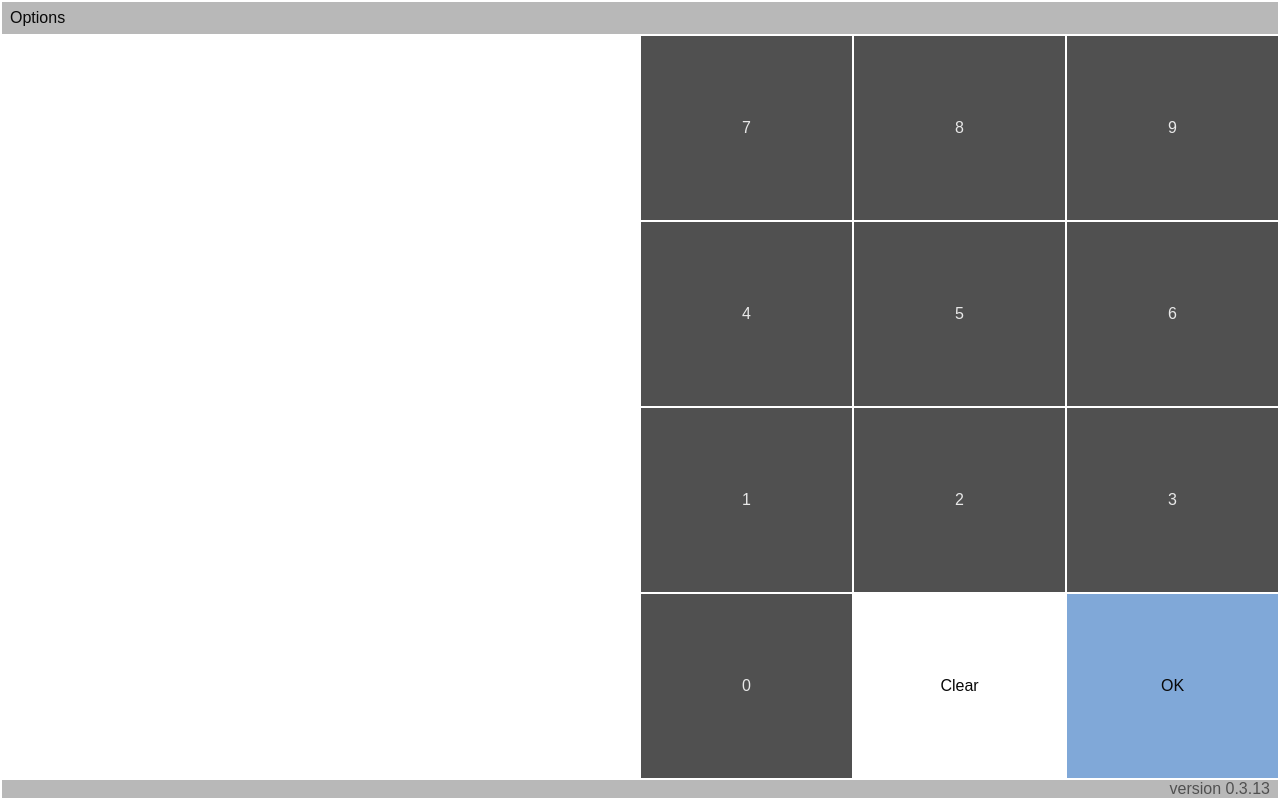
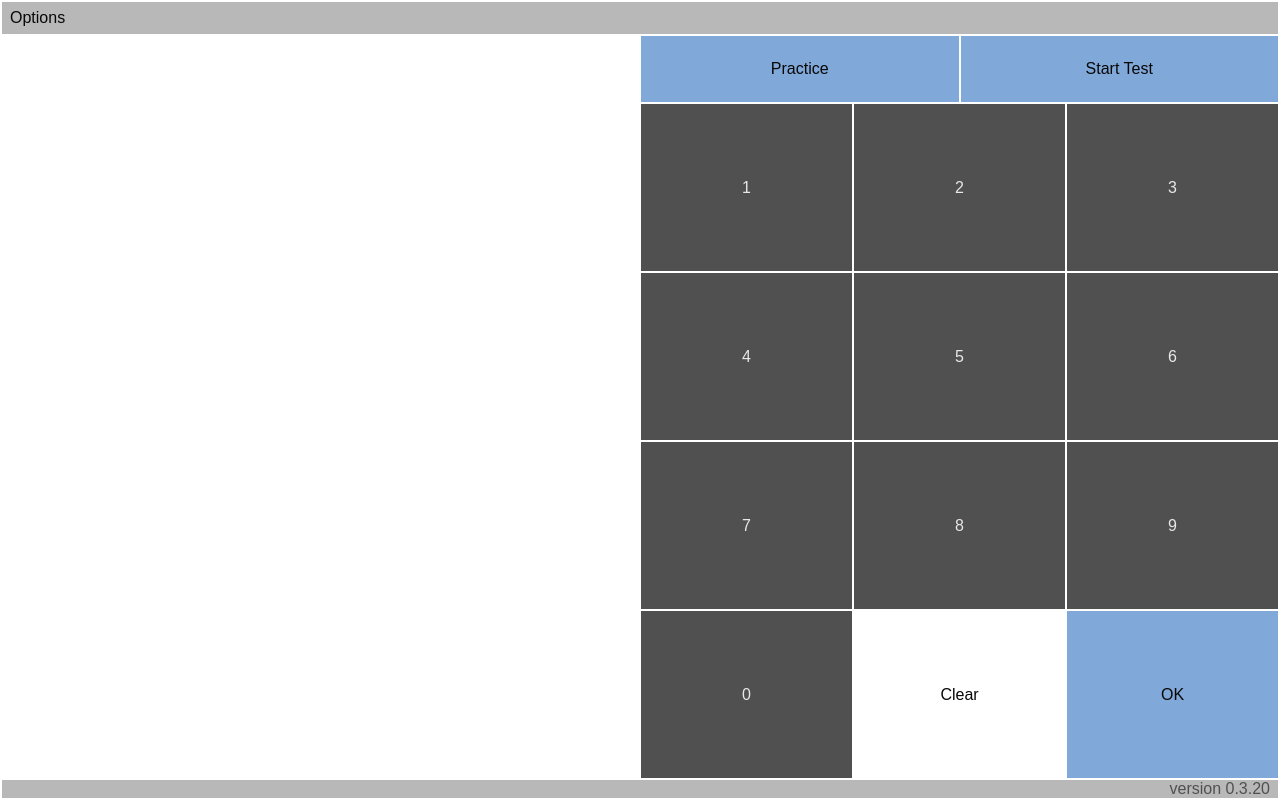
Before and after one commit to philrmass/times-too, a React app: page / in a window 1280 px wide. Built offline with nearby package versions, Linux system fonts and the light colour scheme; the HTML template or start-up script is replaced by a standard one.

Commit message:
fix button ipad layout

```diff
--- a/src/components/App.js
+++ b/src/components/App.js
@@ -177,7 +177,7 @@ function pick(values) {
 }
 
 function App() {
-  const version = '0.3.13';
+  const version = '0.3.20';
   const factsOptions = [2, 3, 4, 5, 6, 7, 8, 9, 10, 11, 12];
   const questionsOptions = [10, 20, 40, 80];
   const perMinuteOptions = [4, 8, 12, 16, 20, 24];
@@ -304,6 +304,13 @@ function App() {
         <div className={styles.first}>
         </div>
         <div className={styles.second}>
+          <GameControls
+            isPractice={isPractice}
+            isTest={isTest}
+            startPractice={startPractice}
+            startTest={startTest}
+            stop={stop}
+          />
           <NumberPad
             input={(value) => dispatch({ type: 'input', value })}
             clear={() => dispatch({ type: 'clear' })}
@@ -324,13 +331,6 @@ function App() {
           factsOptions={factsOptions}
           facts={facts}
           setFacts={setFacts}
-        />
-        <GameControls
-          isPractice={isPractice}
-          isTest={isTest}
-          startPractice={startPractice}
-          startTest={startTest}
-          stop={stop}
         />
         <div className={styles.main}>
           <Game
--- a/src/components/NumberPad.js
+++ b/src/components/NumberPad.js
@@ -8,7 +8,7 @@ function NumberPad({
   submit,
 }) {
   function buildNumberButtons() {
-    const numbers = [7, 8, 9, 4, 5, 6, 1, 2, 3, 0];
+    const numbers = [1, 2, 3, 4, 5, 6, 7, 8, 9, 0];
 
     return numbers.map((number) => (
       <button
--- a/src/index.css
+++ b/src/index.css
@@ -20,7 +20,9 @@
   --size-mini-problem: 1rem; /* 18px */
   --size-version: 1rem; /* 12px */
   --height-button: 3em;
-  --margin-2: 8px;
+  --margin-2: 0.5rem;
+  --margin-3: 1.0rem;
+  --margin-4: 1.5rem;
 }
 
 * {
--- a/src/styles/App.module.css
+++ b/src/styles/App.module.css
@@ -4,13 +4,6 @@
   bottom: 0;
   right: 0;
   left: 0;
-  /*
-  position: relative;
-  height: 100vh;
-  calc(100 * var(--vh, 1vh));
-  width: 100%;
-  width: 100vw;
-  */
   font-family: Arial, sans-serif;
   display: flex;
   flex-direction: column;
@@ -47,6 +40,8 @@
 .second {
   position: relative;
   flex: 1 50%;
+  display: flex;
+  flex-direction: column;
 }
 
 .thing {
--- a/src/styles/GameControls.module.css
+++ b/src/styles/GameControls.module.css
@@ -1,13 +1,11 @@
 .main {
-  height: 94px;
-  background: var(--bg-blue);
   display: grid;
   grid-template-columns: 1fr 1fr;
   font-size: var(--size-number-pad);
 }
 
 .button {
-  flex-grow: 1;
+  padding: var(--margin-4);
   border: var(--border);
 }
 
@@ -17,9 +15,9 @@
 }
 
 .start {
-  background: var(--bg-green);
+  background: var(--bg-blue);
 }
 
 .stop {
-  background: var(--bg-red);
+  background: var(--bg-white);
 }
--- a/src/styles/NumberPad.module.css
+++ b/src/styles/NumberPad.module.css
@@ -1,9 +1,5 @@
 .main {
-  position: absolute;
-  top: 0;
-  bottom: 0;
-  right: 0;
-  left: 0;
+  flex-grow: 1;
   background: var(--bg-dark-gray);
   color: var(--text-white);
   font-size: var(--size-number-pad);
@@ -16,6 +12,12 @@
   border: var(--border);
 }
 
+@media (orientation: portrait) {
+  .button {
+    flex: 1 25.0%;
+  }
+}
+
 .clear {
   background: white;
   color: var(--text-black);
```
